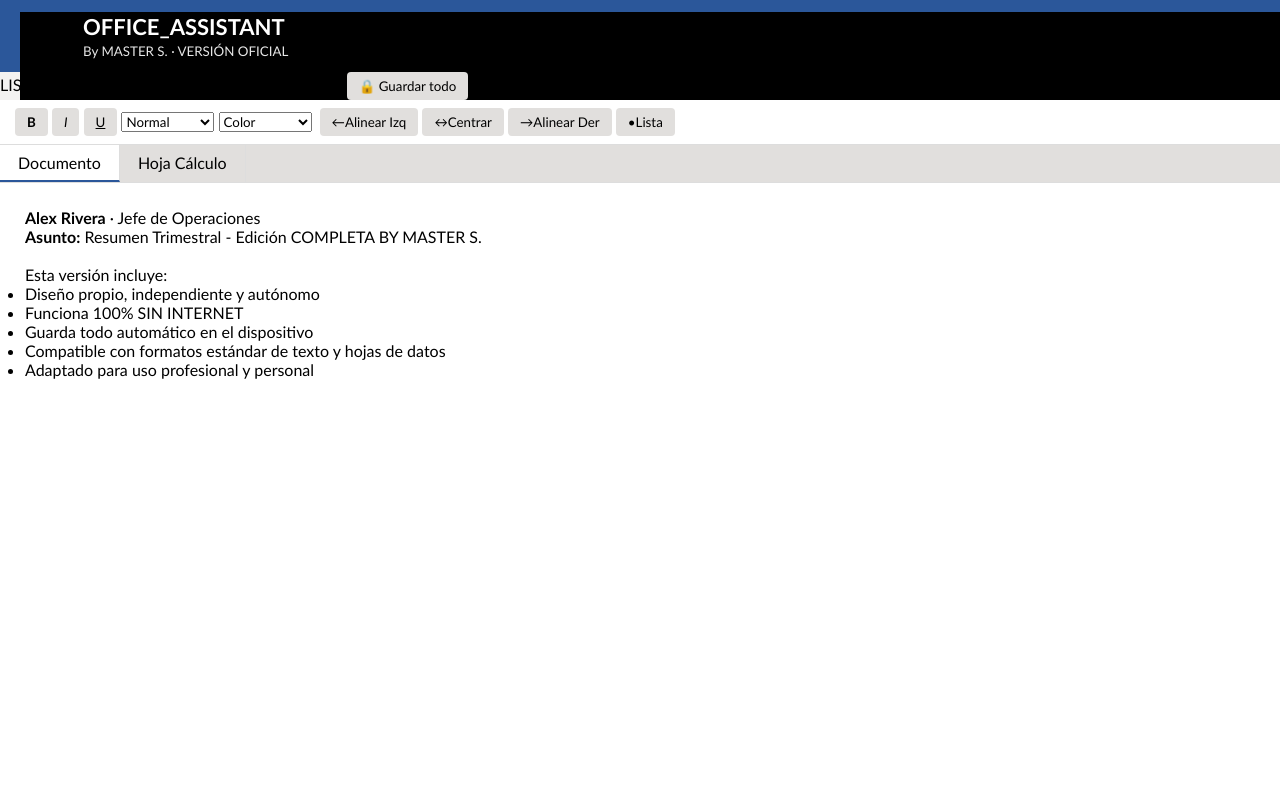
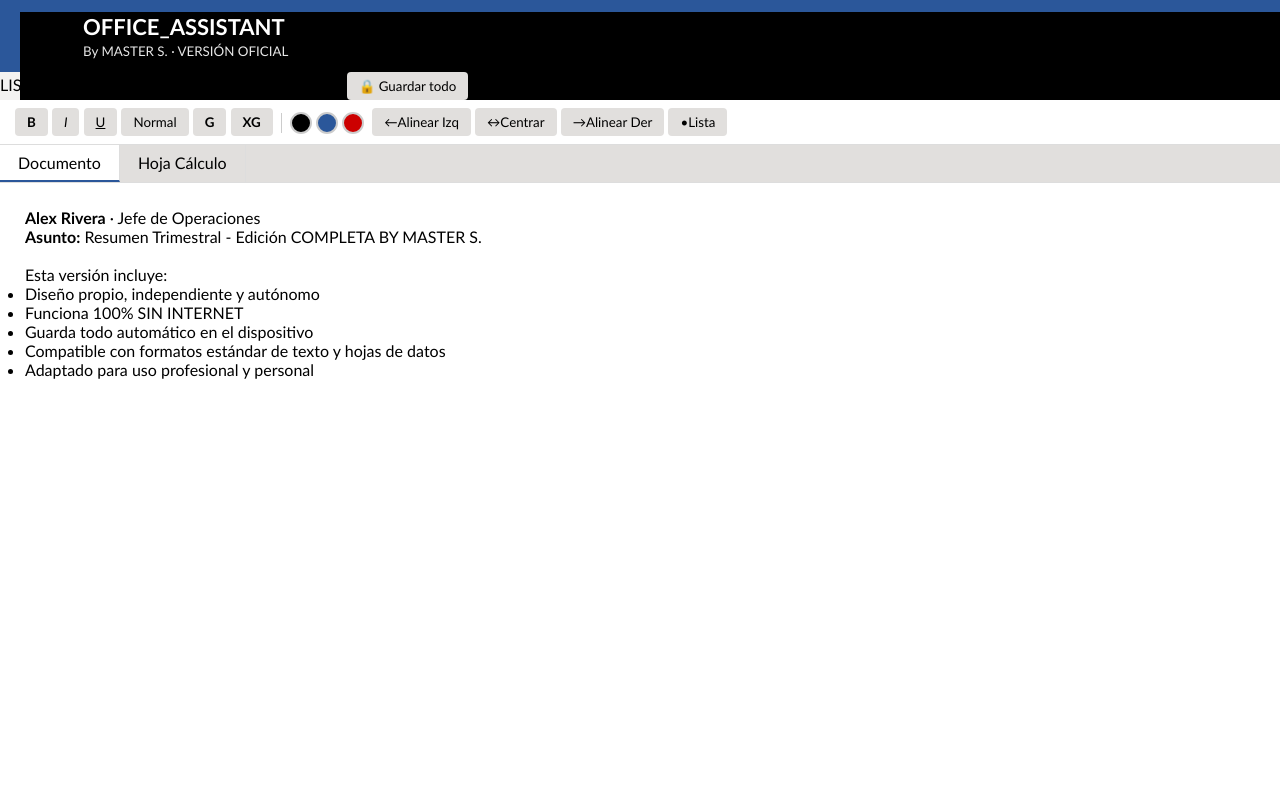
Before and after one commit to masterscorpio1974-boop/Ia-office-master-s, a website: page src/index.html in a window 1280 px wide. Shown: the top 798 px of the page. Drawn offline with Linux system fonts and the light colour scheme; files whose address does not match are found by name.

Commit message:
Update index.html

```diff
--- a/src/index.html
+++ b/src/index.html
@@ -30,17 +30,16 @@
         <button onclick="formato('bold')"><b>B</b></button>
         <button onclick="formato('italic')"><i>I</i></button>
         <button onclick="formato('underline')"><u>U</u></button>
-        <select onchange="cambiarTamanoFuente(this.value)">
-            <option value="3">Normal</option>
-            <option value="5">Grande</option>
-            <option value="7">Muy grande</option>
-        </select>
-        <select onchange="cambiarColorTexto(this.value)">
-            <option value="false">Color</option>
-            <option value="#000000">Negro</option>
-            <option value="#2b579a">Azul Master</option>
-            <option value="#cc0000">Rojo</option>
-        </select>
+                <!-- Botones de Tamaño Rápido -->
+        <button onclick="cambiarTamanoRapido('3')">Normal</button>
+        <button onclick="cambiarTamanoRapido('5')"><b>G</b></button>
+        <button onclick="cambiarTamanoRapido('7')"><b>XG</b></button>
+        <div style="width: 1px; height: 20px; background: #ccc; margin: 0 4px; display: inline-block; vertical-align: middle;"></div>
+        <!-- Círculos de Color Directos Táctiles -->
+        <div onclick="cambiarColorRapido('#000000')" style="width: 22px; height: 22px; background: #000; border-radius: 50%; border: 2px solid #ccc; cursor: pointer; display: inline-block; vertical-align: middle;"></div>
+        <div onclick="cambiarColorRapido('#2b579a')" style="width: 22px; height: 22px; background: #2b579a; border-radius: 50%; border: 2px solid #ccc; cursor: pointer; display: inline-block; vertical-align: middle;"></div>
+        <div onclick="cambiarColorRapido('#cc0000')" style="width: 22px; height: 22px; background: #cc0000; border-radius: 50%; border: 2px solid #ccc; cursor: pointer; display: inline-block; vertical-align: middle;"></div>
+
     </div>
     <div class="format-grid">
         <button onclick="alinear('justifyLeft')"><span>←</span>Alinear Izq</button>
```
